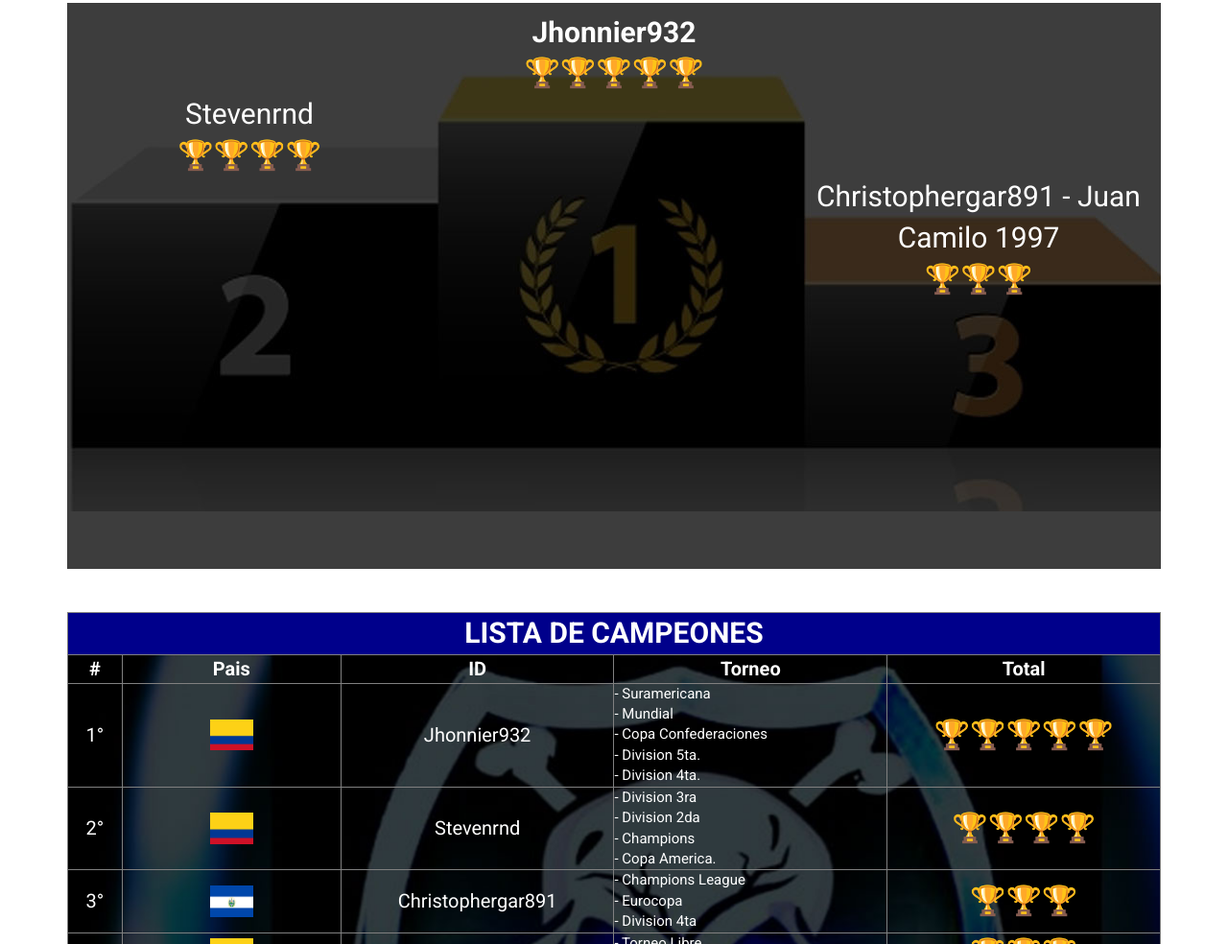
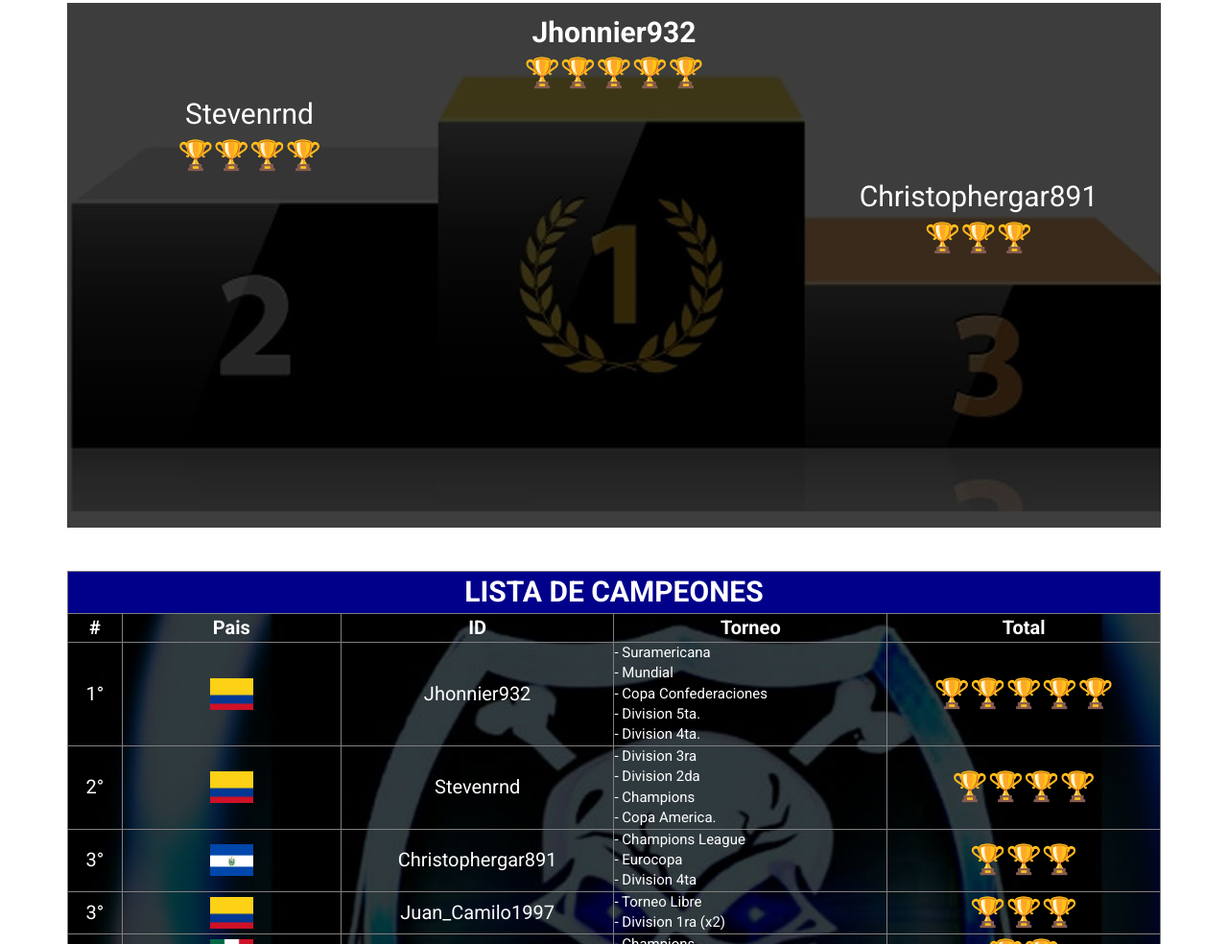
Before and after one commit to ComandoFC/Comando-FC, a plain HTML site: page Campeones.html in a window 1280 px wide. Shown: the part 1136-2120 px from the top of the page at 96% size. Drawn offline with Linux system fonts and the light colour scheme.

Commit message:
Update Campeones.html

```diff
--- a/Campeones.html
+++ b/Campeones.html
@@ -167,7 +167,7 @@
                         <tr style="width: 100%">
  <td style="width: 33.3%"><center></center></td>
   <td style="width: 33.3%"></td>
-    <td style="width: 33.3%"><center>Christophergar891 - Juan Camilo 1997</center></td>
+    <td style="width: 33.3%"><center>Christophergar891</center></td>
 </tr>
 
                         <tr style="width: 100%">
```
